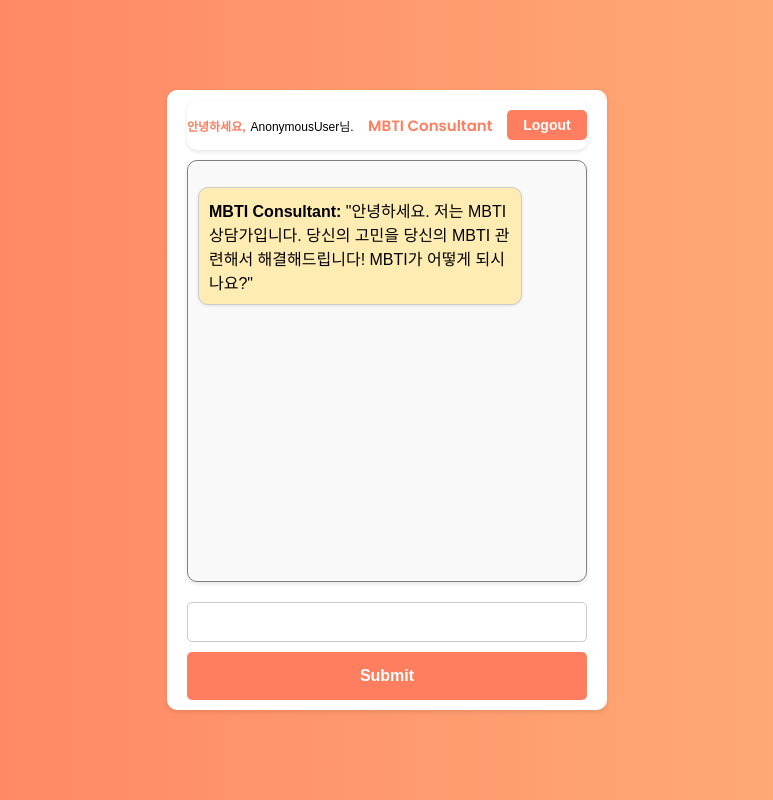
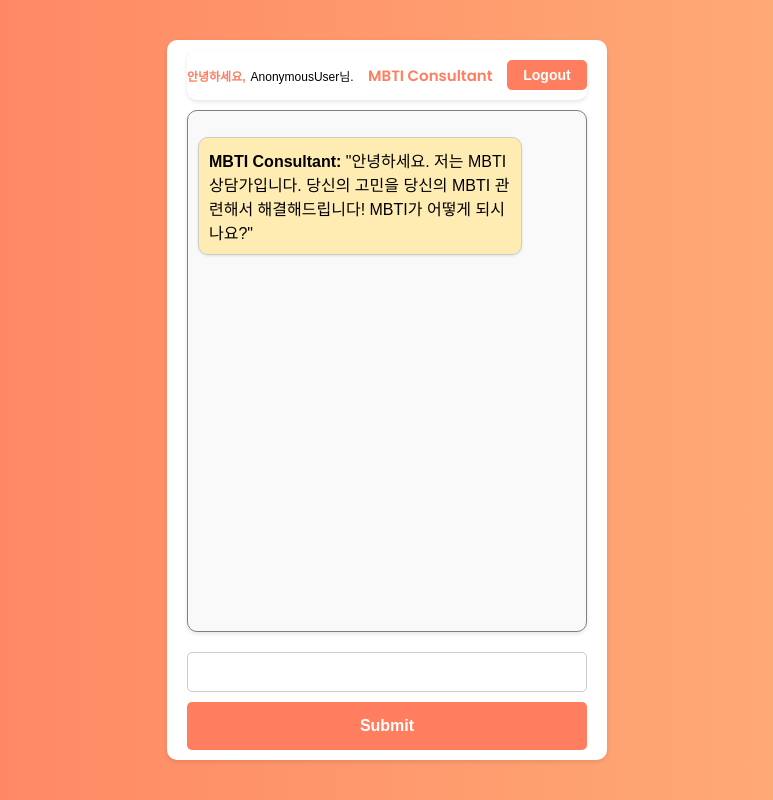
Before and after one commit to Jeonggon-Kim/MBTI_Consultant, a Django app: template templates/main.html in a window 1280 px wide. Shown: the whole page, without its empty margins (253-1026 px from the left). Run offline with Django 5.2, Linux system fonts and the light colour scheme; the template is opened without the code that fills it, so the values that code supplies are empty.

Commit message:
css 수정

```diff
--- a/templates/main.html
+++ b/templates/main.html
@@ -29,7 +29,7 @@
             display: flex;
             flex-direction: column;
             height: 90vh; /* 기기에 맞게 높이 설정 */
-            max-height: 600px; /* 최대 높이 설정 */
+            max-height: 700px; /* 최대 높이 설정 */
         }
         .header {
             background-color: #ffffff;
```
